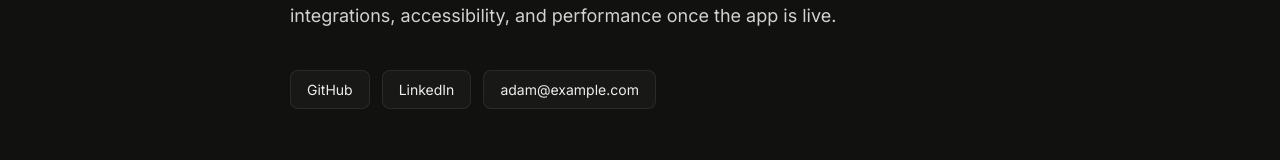
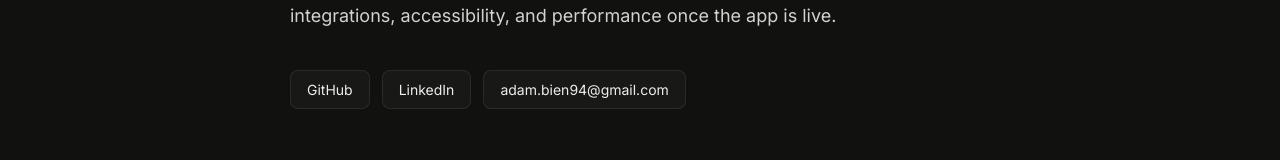
Before and after one commit to adambien94/Portfolio, a Next.js app: page / in a window 1280 px wide. Shown: the part 532-692 px from the top of the page. Built offline with nearby package versions, Linux system fonts and the light colour scheme.

Commit message:
update info

```diff
--- a/src/components/about.tsx
+++ b/src/components/about.tsx
@@ -32,7 +32,7 @@ export function About() {
           ))}
         </div>
 
-        <div className="mt-10 flex flex-wrap gap-3">
+        <div className="mt-10 flex flex-wrap gap-3 justify-center sm:justify-start">
           <a
             href={profile.github}
             target="_blank"
--- a/src/data/portfolio.ts
+++ b/src/data/portfolio.ts
@@ -3,7 +3,7 @@ export const profile = {
   firstName: "Adam",
   role: "Frontend Developer",
   location: "Wrocław, Poland",
-  email: "adam@example.com",
+  email: "adam.bien94@gmail.com",
   github: "https://github.com",
   linkedin: "https://linkedin.com",
   headline: "How do you build products\nthat feel right?",
```
